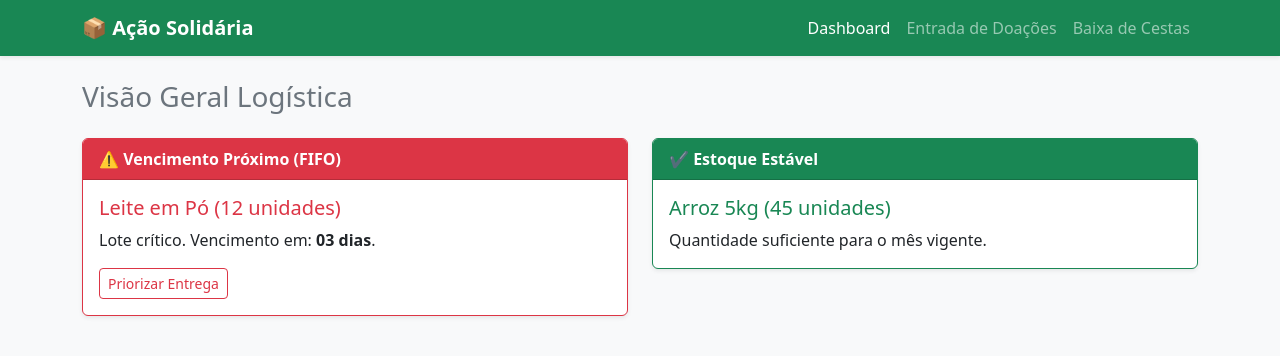
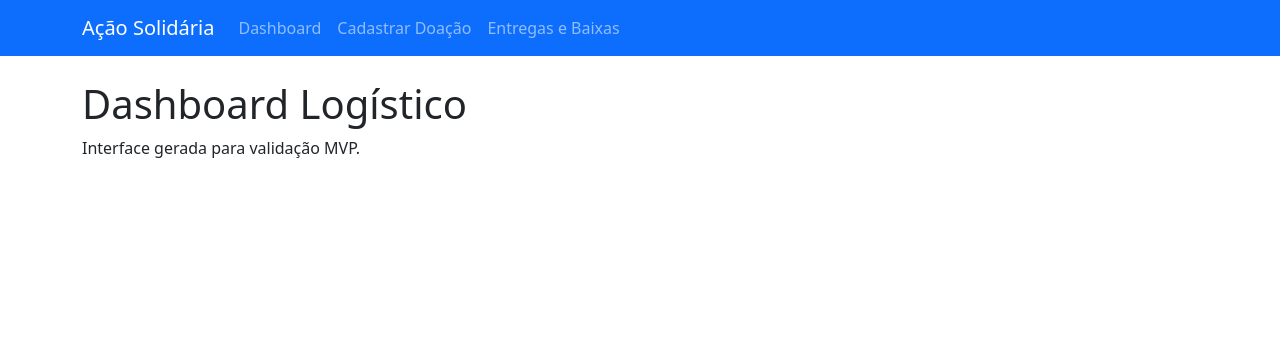
Before and after one commit to Sora3347/acao-solidaria-mvp, a Django app: page / in a window 1280 px wide. Shown: the top 356 px of the page. Run offline with Django 5.2, Linux system fonts and the light colour scheme.

Commit message:
Change title and update navbar for MVP
Updated the title and navbar items in the HTML template for the Ação Solidária project.

```diff
--- a/core/templates/core/index.html
+++ b/core/templates/core/index.html
@@ -3,52 +3,40 @@
 <head>
     <meta charset="UTF-8">
     <meta name="viewport" content="width=device-width, initial-scale=1.0">
-    <title>Ação Solidária - Dashboard</title>
+    <title>Ação Solidária MVP</title>
     <link href="https://cdn.jsdelivr.net/npm/bootstrap@5.3.0/dist/css/bootstrap.min.css" rel="stylesheet">
 </head>
-<body class="bg-light">
-    <nav class="navbar navbar-expand-lg navbar-dark bg-success mb-4 shadow-sm">
+<body>
+    <!-- Menu Mobile-First -->
+    <nav class="navbar navbar-expand-lg navbar-dark bg-primary mb-4">
         <div class="container">
-            <a class="navbar-brand fw-bold" href="{% url 'dashboard' %}">📦 Ação Solidária</a>
+            <a class="navbar-brand" href="{% url 'dashboard' %}">Ação Solidária</a>
             <button class="navbar-toggler" type="button" data-bs-toggle="collapse" data-bs-target="#navbarNav">
                 <span class="navbar-toggler-icon"></span>
             </button>
             <div class="collapse navbar-collapse" id="navbarNav">
-                <ul class="navbar-nav ms-auto">
-                    <li class="nav-item"><a class="nav-link active" href="{% url 'dashboard' %}">Dashboard</a></li>
-                    <li class="nav-item"><a class="nav-link" href="{% url 'cadastrar' %}">Entrada de Doações</a></li>
-                    <li class="nav-item"><a class="nav-link" href="{% url 'entregas' %}">Baixa de Cestas</a></li>
+                <ul class="navbar-nav">
+                    <li class="nav-item">
+                        <a class="nav-link" href="{% url 'dashboard' %}">Dashboard</a>
+                    </li>
+                    <li class="nav-item">
+                        <a class="nav-link" href="{% url 'cadastrar' %}">Cadastrar Doação</a>
+                    </li>
+                    <li class="nav-item">
+                        <a class="nav-link" href="{% url 'entregas' %}">Entregas e Baixas</a>
+                    </li>
                 </ul>
             </div>
         </div>
     </nav>
 
-    <div class="container">
-        <h3 class="mb-4 text-secondary">Visão Geral Logística</h3>
-        <div class="row">
-            <!-- Alerta de Vencimento -->
-            <div class="col-md-6 mb-3">
-                <div class="card border-danger shadow-sm">
-                    <div class="card-header text-white bg-danger fw-bold">⚠️ Vencimento Próximo (FIFO)</div>
-                    <div class="card-body">
-                        <h5 class="card-title text-danger">Leite em Pó (12 unidades)</h5>
-                        <p class="card-text">Lote crítico. Vencimento em: <strong>03 dias</strong>.</p>
-                        <a href="{% url 'entregas' %}" class="btn btn-outline-danger btn-sm">Priorizar Entrega</a>
-                    </div>
-                </div>
-            </div>
-            <!-- Estoque Saudável -->
-            <div class="col-md-6 mb-3">
-                <div class="card border-success shadow-sm">
-                    <div class="card-header text-white bg-success fw-bold">✔️ Estoque Estável</div>
-                    <div class="card-body">
-                        <h5 class="card-title text-success">Arroz 5kg (45 unidades)</h5>
-                        <p class="card-text">Quantidade suficiente para o mês vigente.</p>
-                    </div>
-                </div>
-            </div>
-        </div>
+    <!-- Conteúdo Original -->
+    <div class="container mt-4">
+        <h1>Dashboard Logístico</h1>
+        <p>Interface gerada para validação MVP.</p>
     </div>
+
+    <!-- Script do Menu -->
     <script src="https://cdn.jsdelivr.net/npm/bootstrap@5.3.0/dist/js/bootstrap.bundle.min.js"></script>
 </body>
 </html>
```
